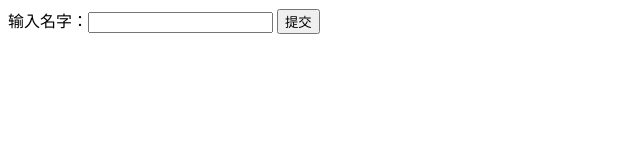
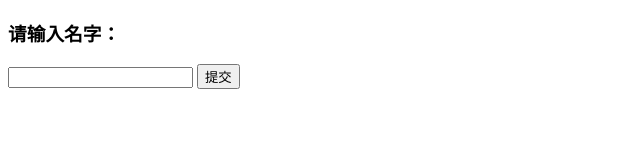
Before and after one commit to zhouhuazhen/project, a plain HTML site: page index.html in a window 1280 px wide. Shown: the whole page, without its empty margins (0-640 px from the left). Drawn offline with Linux system fonts and the light colour scheme.

Commit message:
哈哈哈

```diff
--- a/index.html
+++ b/index.html
@@ -10,14 +10,10 @@
 <body>
   <form id="registSubmit" enctype="multipart/form-data" action="https://zhouhuazhen.github.io/project/text.html"
     method="get" target="form_iframe" onclick="saveReport()">
-    输入名字：<input type="text" id="name" name="name" />
+    <h3>请输入名字：</h3><input type="text" id="name" name="name" />
     <input type="submit" value="提交" />
   </form>
 
-  <script language="javascript">
-    // var value_text = $("#file").val();
-    // console.log(value_text)
-  </script>
 </body>
 
 </html>
```
